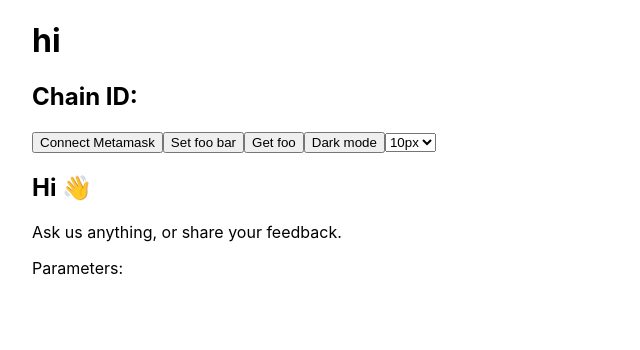
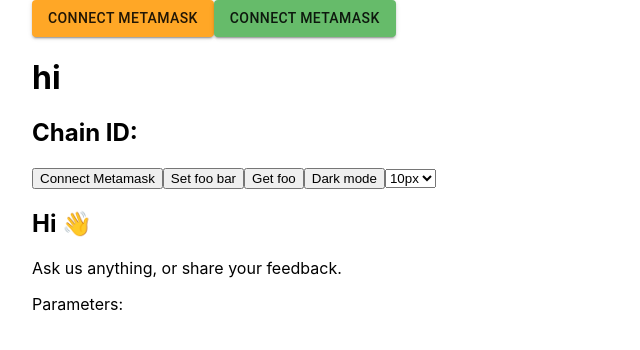
Before and after one commit to burak-upstash/web3-preferences, a Next.js app: page / in a window 1280 px wide. Shown: the top 350 px of the page, without its empty margins (0-640 px from the left). Built offline with nearby package versions, Linux system fonts and the light colour scheme.

Commit message:
initiate material ui

```diff
--- a/package.json
+++ b/package.json
@@ -9,7 +9,10 @@
     "lint": "next lint"
   },
   "dependencies": {
+    "@emotion/react": "^11.9.0",
+    "@emotion/styled": "^11.8.1",
     "@metamask/detect-provider": "^1.2.0",
+    "@mui/material": "^5.6.4",
     "@upstash/redis": "^1.3.1",
     "next": "12.1.5",
     "react": "18.0.0",
--- a/pages/index.js
+++ b/pages/index.js
@@ -8,26 +8,56 @@
 import { useState, useEffect } from 'react'
 import Web3 from 'web3'
 
-async function connect() {
-  console.log("window.ethereum:", window.ethereum)
-
-  const provider = await detectEthereumProvider()
-  console.log("provider:", provider)
-
-  if (provider) {
-
-    console.log('Ethereum successfully detected!')
-
-    const chainId = await provider.request({
-      method: 'eth_chainId'
-    })
-
-    console.log("chainId:", chainId)
-  } else {
-
-    console.error('Please install MetaMask!', error)
+import { Button } from '@mui/material'
+import { ThemeProvider, createTheme } from '@mui/material/styles'
+import { orange, green } from '@mui/material/colors'
+const theme = createTheme({
+  palette: {
+    primary: {
+      main: orange[400],
+    },
+    secondary: {
+      main: green[400],
     }
   }
+})
+// async function connect() {
+
+//   window.ethereum ?
+//     ethereum.request({ method: "eth_requestAccounts" }).then((accounts) => {
+//       if (accountAddress) {
+//         console.log("accountAddress:", accountAddress)
+//       }
+//       else {
+//         console.log("accounts:", accounts)
+//         setAccountAddress(accounts[0])
+//         let w3 = new Web3(ethereum)
+//         setWeb3(w3)
+//       }
+
+//     }).catch((err) => console.log(err))
+//     : console.log("Please install MetaMask")
+
+
+//   console.log("window.ethereum:", window.ethereum)
+
+//   const provider = await detectEthereumProvider()
+//   console.log("provider:", provider)
+
+//   if (provider) {
+
+//     console.log('Ethereum successfully detected!')
+
+//     const chainId = await provider.request({
+//       method: 'eth_chainId'
+//     })
+
+//     console.log("chainId:", chainId)
+//   } else {
+
+//     console.error('Please install MetaMask!', error)
+//   }
+// }
 
 
 export default function Home() {
@@ -41,8 +71,10 @@
   const [pixelPreference, setPixelPreference] = useState("10")
 
   const [userSettings, setUserSettings] = useState(null)
+  const [chainID, setChainID] = useState(null)
 
-  useEffect(() => {
+
+  async function connect() {
     window.ethereum ?
       ethereum.request({ method: "eth_requestAccounts" }).then((accounts) => {
         if (accountAddress) {
@@ -57,9 +89,45 @@
 
       }).catch((err) => console.log(err))
       : console.log("Please install MetaMask")
-  }, [accountAddress])
 
 
+    console.log("window.ethereum:", window.ethereum)
+
+    const provider = await detectEthereumProvider()
+    console.log("provider:", provider)
+
+    if (provider) {
+
+      console.log('Ethereum successfully detected!')
+
+      const chainID = await provider.request({
+        method: 'eth_chainId'
+      })
+
+      console.log("chainID:", chainID)
+      setChainID(chainID)
+    } else {
+
+      console.error('Please install MetaMask!', error)
+    }
+  }
+
+  // useEffect(() => {
+  //   window.ethereum ?
+  //     ethereum.request({ method: "eth_requestAccounts" }).then((accounts) => {
+  //       if (accountAddress) {
+  //         console.log("accountAddress:", accountAddress)
+  //       }
+  //       else {
+  //         console.log("accounts:", accounts)
+  //         setAccountAddress(accounts[0])
+  //         let w3 = new Web3(ethereum)
+  //         setWeb3(w3)
+  //       }
+
+  //     }).catch((err) => console.log(err))
+  //     : console.log("Please install MetaMask")
+  // }, [accountAddress])
 
   async function setPreferences(e) {
     if (accountAddress) {
@@ -90,7 +158,7 @@
 
       setUserSettings(data.result)
     }
-    else{
+    else {
       console.log("No account connected yet!")
     }
   }
@@ -109,10 +177,15 @@
   console.log("user settings", userSettings)
 
   return (
+
+    <ThemeProvider theme={theme}>
       <div className={styles.container}>
 
+        <Button variant="contained" onClick={connect}>Connect Metamask</Button>
+        <Button variant="contained" onClick={connect} color="secondary">Connect Metamask</Button>
+
         <h1>hi</h1>
-      <h2>Chain ID: { }</h2>
+        <h2>Chain ID: {chainID}</h2>
         <button onClick={connect}> Connect Metamask </button>
 
         <button onClick={setPreferences}> Set foo bar </button>
@@ -127,5 +200,7 @@
         <Showcase userSettings={userSettings} />
 
       </div>
+
+    </ThemeProvider>
   )
 }
```
Also changed, not shown: 2 other files (tests, documents, lock files or other folders). Lines whose indentation alone changed are shown as unchanged.
